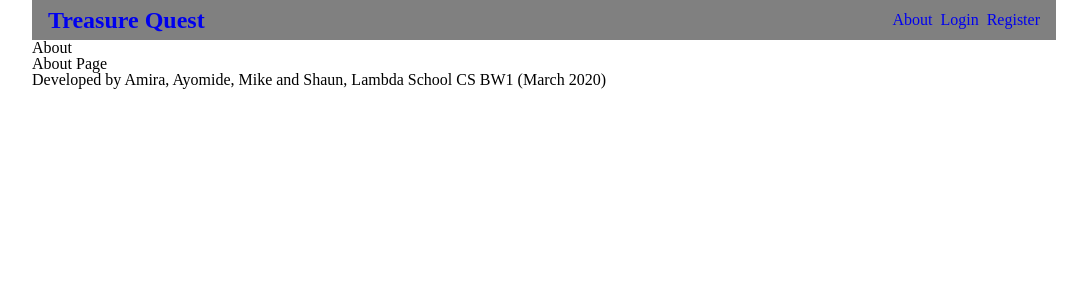
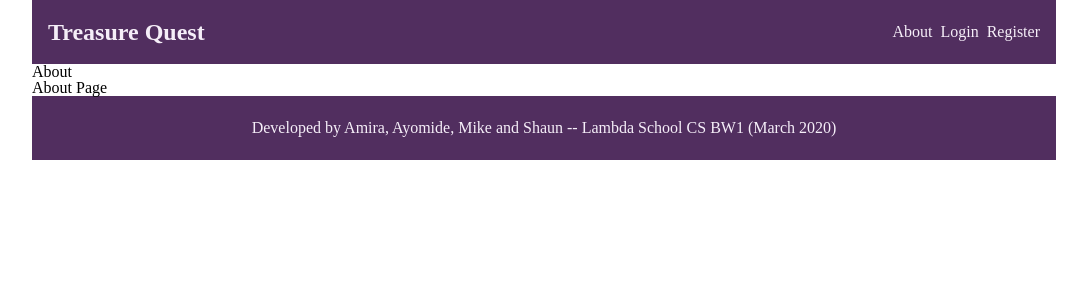
Before and after one commit to CSEU3-mud-sama/front-end, a React (Create React App) app: page /about in a window 1280 px wide. Shown: the top 300 px of the page, without its empty margins (96-1183 px from the left). Built offline with nearby package versions, Linux system fonts and the light colour scheme.

Commit message:
Footer Styling

```diff
--- a/src/components/Footer.jsx
+++ b/src/components/Footer.jsx
@@ -1,8 +1,21 @@
 import React from 'react';
+import styled from 'styled-components'
+
+const StyledFooter = styled.div`
+    display: flex;
+    justify-content: center;
+    align-items: center;
+    padding: 0.5rem 1rem;
+
+    height: 3rem;
+
+    background: #512E5F;
+    color: #F5EEF8;
+`
 
 function Footer() {
     return (
-        <div>Developed by Amira, Ayomide, Mike and Shaun, Lambda School CS BW1 (March 2020)</div>
+        <StyledFooter>Developed by Amira, Ayomide, Mike and Shaun -- Lambda School CS BW1 (March 2020)</StyledFooter>
     );
 }
 
--- a/src/components/NavBar.jsx
+++ b/src/components/NavBar.jsx
@@ -8,10 +8,13 @@ const StyledNavBar = styled.div`
     align-items: center;
     padding: 0.5rem 1rem;
 
-    background: grey;
+    height: 3rem;
+
+    background: #512E5F;
 
     a {
         text-decoration: none;
+        color: #F5EEF8;
     }
 
     h1 {
```
